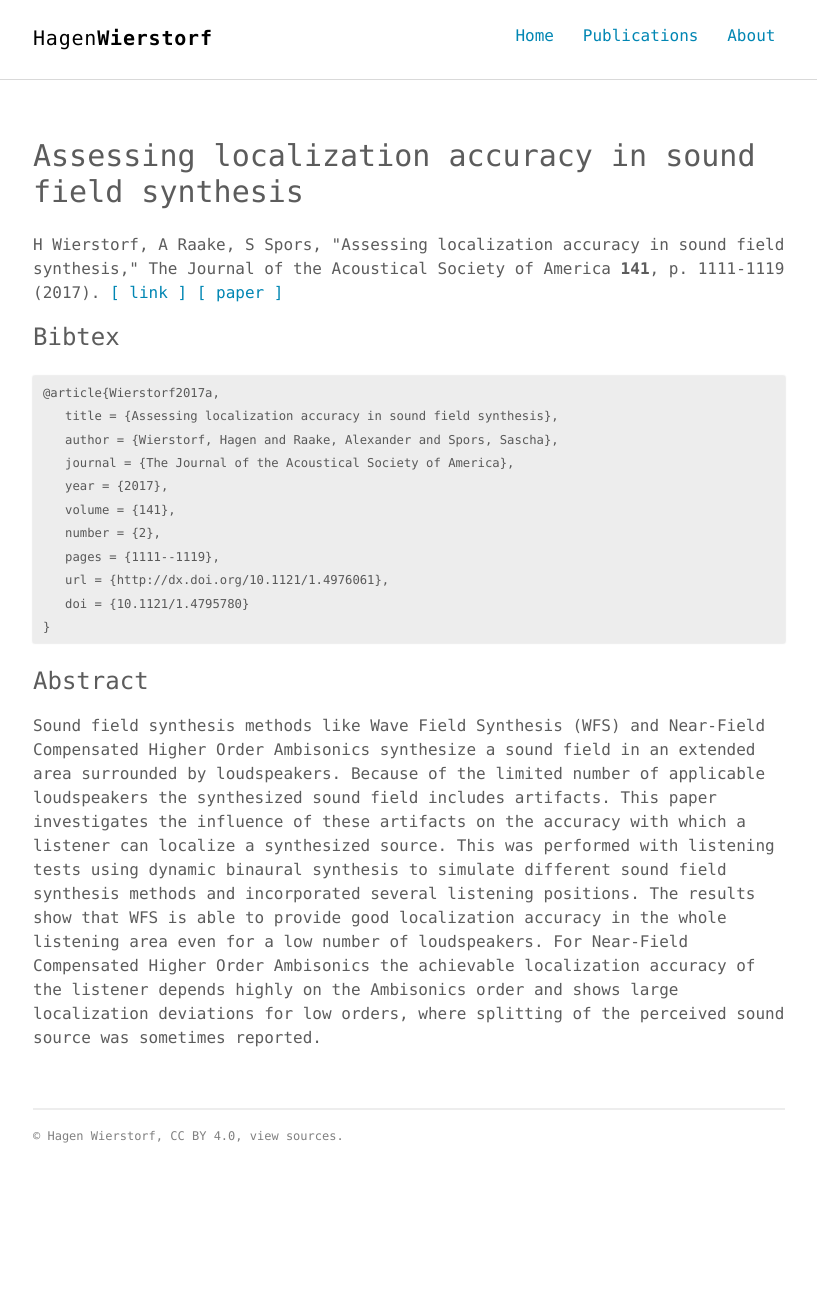
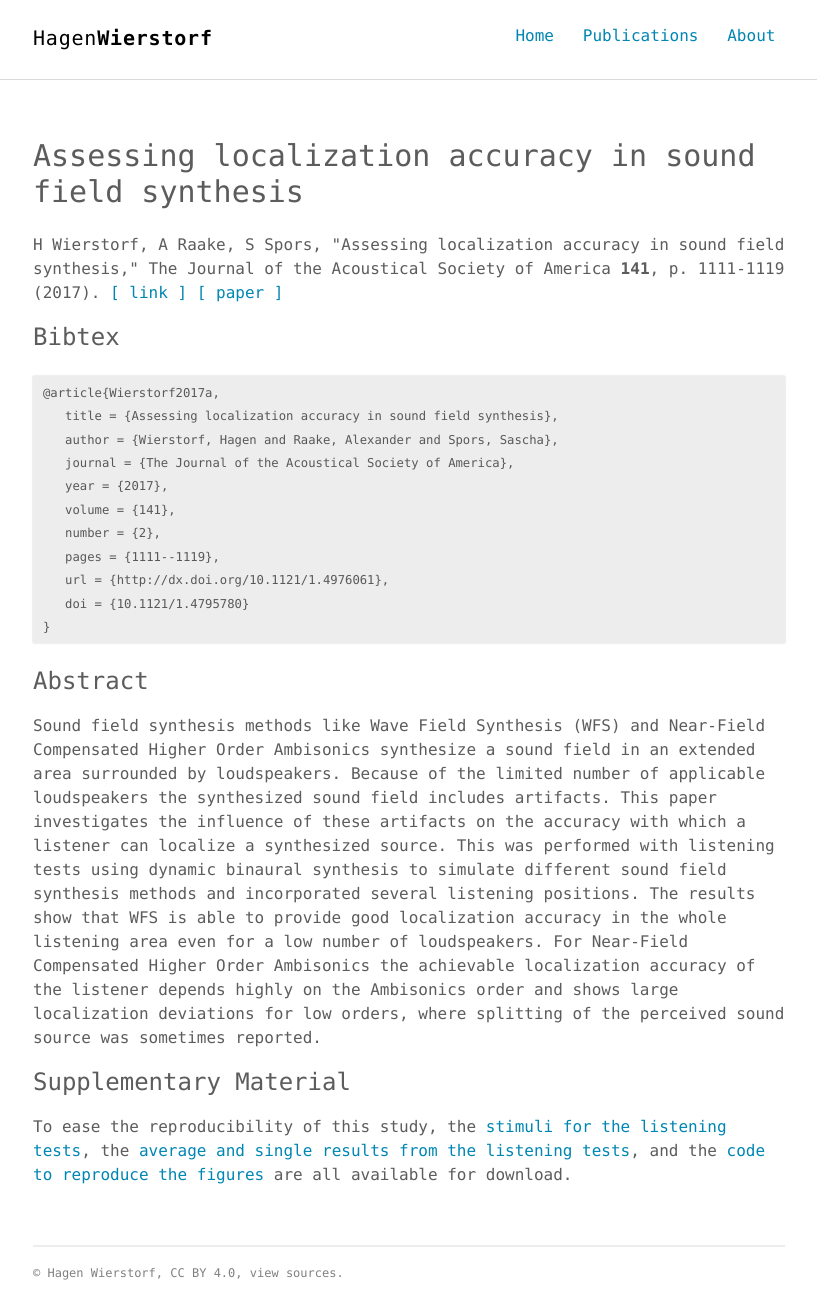
Before and after one commit to hagenw/hagenw.github.io, a Jekyll site: the page built from _posts/2017-02-17-assessing_localization_accuracy_in_sound_field_synthesis.md, in a window 1280 px wide. Shown: the whole page, without its empty margins (231-1048 px from the left). Built offline with Jekyll 4.4.1, drawn with Linux system fonts in a browser that asks for light colours; before the commit the page ends 1170 px from its top, so only the background shows below that.

Commit message:
Add supplements for Wierstorf et al. 2017a

```diff
--- a/_posts/2017-02-17-assessing_localization_accuracy_in_sound_field_synthesis.md
+++ b/_posts/2017-02-17-assessing_localization_accuracy_in_sound_field_synthesis.md
@@ -48,3 +48,11 @@ area even for a low number of loudspeakers. For Near-Field Compensated Higher
 Order Ambisonics the achievable localization accuracy of the listener depends
 highly on the Ambisonics order and shows large localization deviations for low
 orders, where splitting of the perceived sound source was sometimes reported.
+
+### Supplementary Material
+
+To ease the reproducibility of this study, the [stimuli for the listening
+tests](https://doi.org/10.5281/zenodo.55427), the [average and single results
+from the listening tests](https://doi.org/10.5281/zenodo.55439), and the [code
+to reproduce the figures](https://doi.org/10.5281/zenodo.166755) are all
+available for download.
```
